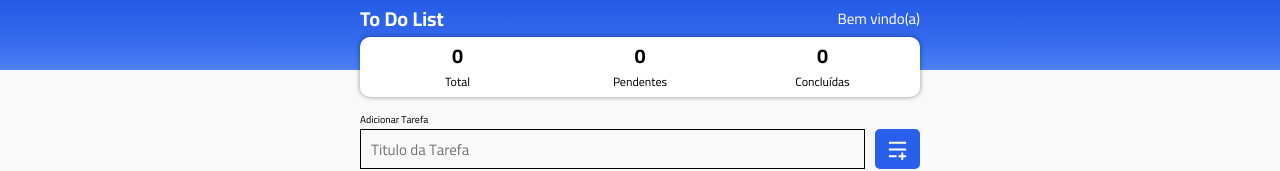
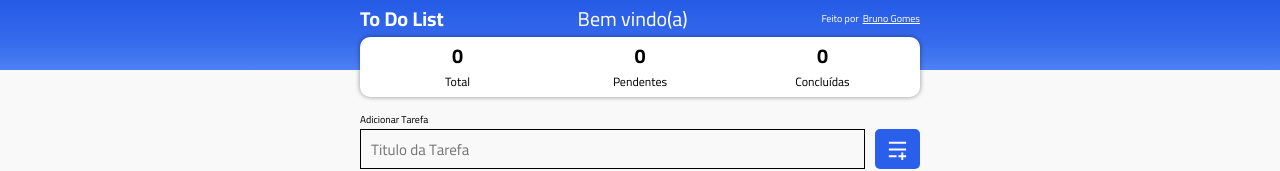
Before and after one commit to devbrunogomes/todo-list, a React (Create React App) app: page / in a window 1280 px wide. Shown: the top 171 px of the page. Built offline with nearby package versions, Linux system fonts and the light colour scheme.

Commit message:
include made by

```diff
--- a/src/components/Header/Header.tsx
+++ b/src/components/Header/Header.tsx
@@ -31,6 +31,13 @@ export const Header: React.FC = () => {
           <h1>To Do List</h1>
 
           <span>Bem vindo(a)</span>
+
+          <span>
+            Feito por
+            <a href="" target="_blank">
+              Bruno Gomes
+            </a>
+          </span>
         </div>
 
         <div>
--- a/src/components/Header/styles.module.scss
+++ b/src/components/Header/styles.module.scss
@@ -9,14 +9,19 @@
   padding: 0 2rem;
   margin: 0 auto;
 
-  span {
-    font-size: 1.5rem;
+  span:first-of-type {
+    font-size: 2rem;
   }
 
   div:first-child {
     display: flex;
     justify-content: space-between;
     align-items: center;
+
+    a {
+      margin-left: 0.4rem;
+      color: white;
+    }
   }
 
   div:last-child {
```
